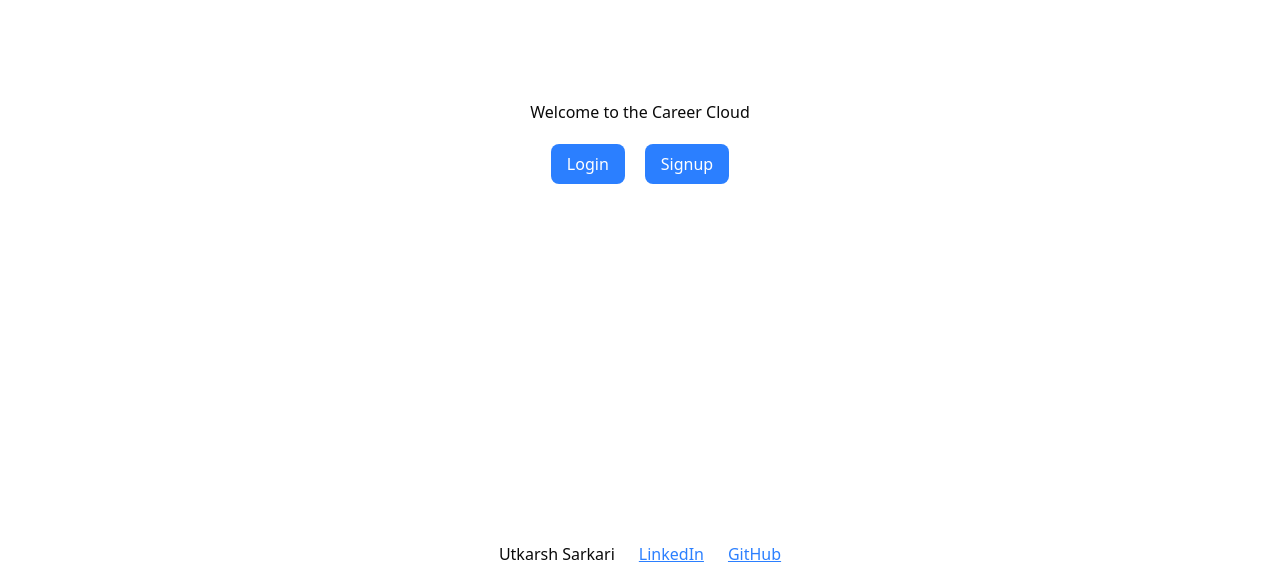
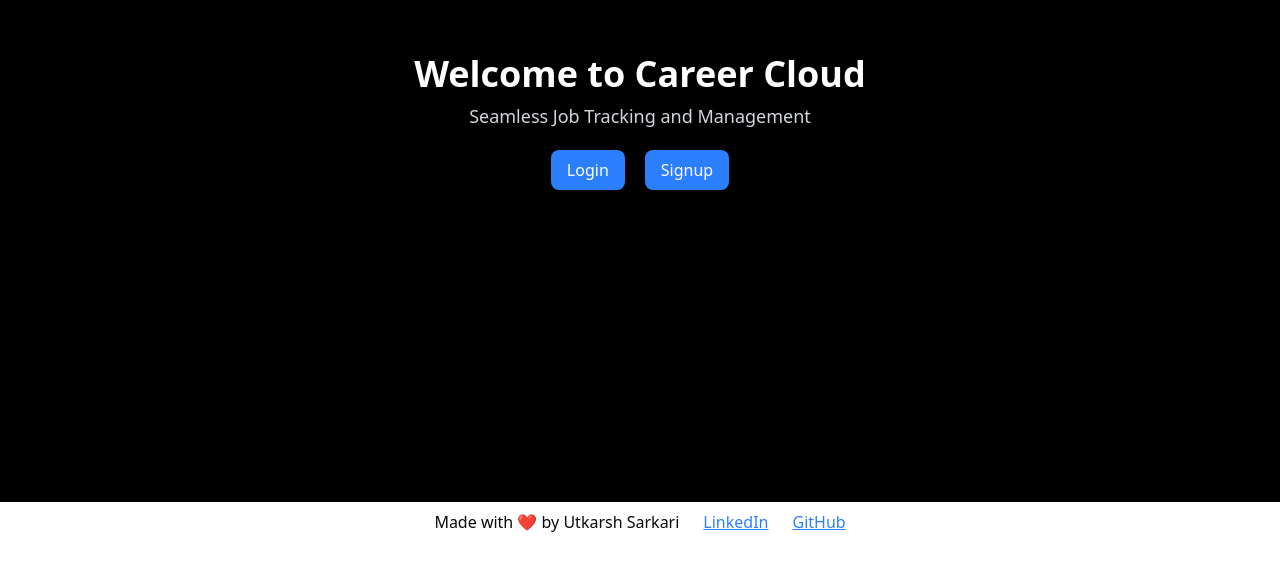
Before and after one commit to UtkarshSarkari/CareerCloud, a Next.js app: page / in a window 1280 px wide. Shown: the part 258-824 px from the top of the page. After the commit the page ends 800 px from the top, so only its background shows below. Built offline with nearby package versions, Linux system fonts and the light colour scheme.

Commit message:
third commit

```diff
--- a/app/Footer.tsx
+++ b/app/Footer.tsx
@@ -3,8 +3,8 @@ import React from 'react'
 
 const Footer = () => {
     return (
-        <div className='flex items-center justify-center gap-6 '>
-            <h1 className=''>Utkarsh Sarkari</h1>
+        <div className='flex items-center justify-center gap-6 h-10'>
+            <h1 className=''>Made with ❤️ by Utkarsh Sarkari</h1>
             <Link href="https://www.linkedin.com/in/utkarshsarkari/" className='text-blue-500 underline'>LinkedIn</Link>
             <Link href="https://github.com/UtkarshSarkari" className='text-blue-500 underline'>GitHub</Link>
         </div>
--- a/app/dashboard/components/CreateJobModal.tsx
+++ b/app/dashboard/components/CreateJobModal.tsx
@@ -48,13 +48,13 @@ export default function CreateJobModal({
     <>
       <button
         onClick={() => setOpen(true)}
-        className="bg-black text-white px-4 py-2 rounded"
+        className="bg-black text-white px-4 py-2 rounded cursor-pointer hover:bg-gray-800"
       >
         + Add Job
       </button>
 
       {open && (
-        <div className="fixed inset-0 bg-black/40 flex items-center justify-center">
+        <div className="fixed inset-0 bg-black/50 flex items-center justify-center">
           <div className="bg-white p-6 rounded w-full max-w-md space-y-3">
             <h2 className="text-xl font-bold">Add Job</h2>
 
@@ -93,10 +93,10 @@ export default function CreateJobModal({
             />
 
             <div className="flex justify-end gap-2">
-              <button onClick={() => setOpen(false)}>Cancel</button>
+              <button onClick={() => setOpen(false)} className="bg-gray-200 text-black px-4 py-2 rounded cursor-pointer hover:bg-gray-300">Cancel</button>
               <button
                 onClick={handleSubmit}
-                className="bg-black text-white px-4 py-2 rounded"
+                className="bg-black text-white px-4 py-2 rounded cursor-pointer hover:bg-gray-800"
               >
                 Save
               </button>
--- a/app/dashboard/page.tsx
+++ b/app/dashboard/page.tsx
@@ -21,7 +21,9 @@ export default function DashboardPage() {
   }, []);
 
   return (
-    <div className="p-6 bg-red-300 min-h-screen">
+    <div className="p-6
+    bg-[linear-gradient(to_right,#dbeafe,#fef9c3,#fee2e2,#dcfce7)]
+    min-h-[calc(100vh-2.5rem)]">
       {/* Header */}
       <div className="flex justify-between items-center mb-6">
         <h1 className="text-3xl font-bold">Job Tracker</h1>
@@ -34,7 +36,7 @@ export default function DashboardPage() {
               await fetch("/api/auth/logout", { method: "POST" });
               window.location.href = "/login";
             }}
-            className="text-sm text-gray-600 hover:text-black"
+            className="text-sm cursor-pointer bg-black text-white px-4 py-2.5 rounded-sm hover:bg-gray-800"
           >
             Logout
           </button>
--- a/app/page.tsx
+++ b/app/page.tsx
@@ -3,14 +3,17 @@ import Link from "next/link";
 
 export default function Home() {
   return (
-    <div className="flex items-center justify-center min-h-screen flex-col gap-5">
-      <h1>Welcome to the Career Cloud</h1>
+    <div className="flex items-center justify-center min-h-[calc(100vh-2.5rem)] flex-col gap-5 bg-black">
+      <div className="text-center flex flex-col gap-2">
+        <h1 className="text-4xl font-bold text-white">Welcome to Career Cloud</h1>
+        <p className="text-lg text-gray-300">Seamless Job Tracking and Management</p>
+      </div>
       <div className="flex items-center gap-5">
         <Link href="/login">
-          <button className="bg-blue-500 text-white px-4 py-2 rounded-md cursor-pointer">Login</button>
+          <button className="bg-blue-500 text-white px-4 py-2 rounded-md cursor-pointer hover:bg-blue-600">Login</button>
         </Link>
         <Link href="/signup">
-          <button className="bg-blue-500 text-white px-4 py-2 rounded-md cursor-pointer">Signup</button>
+          <button className="bg-blue-500 text-white px-4 py-2 rounded-md cursor-pointer hover:bg-blue-600">Signup</button>
         </Link>
       </div>
     </div>
```
